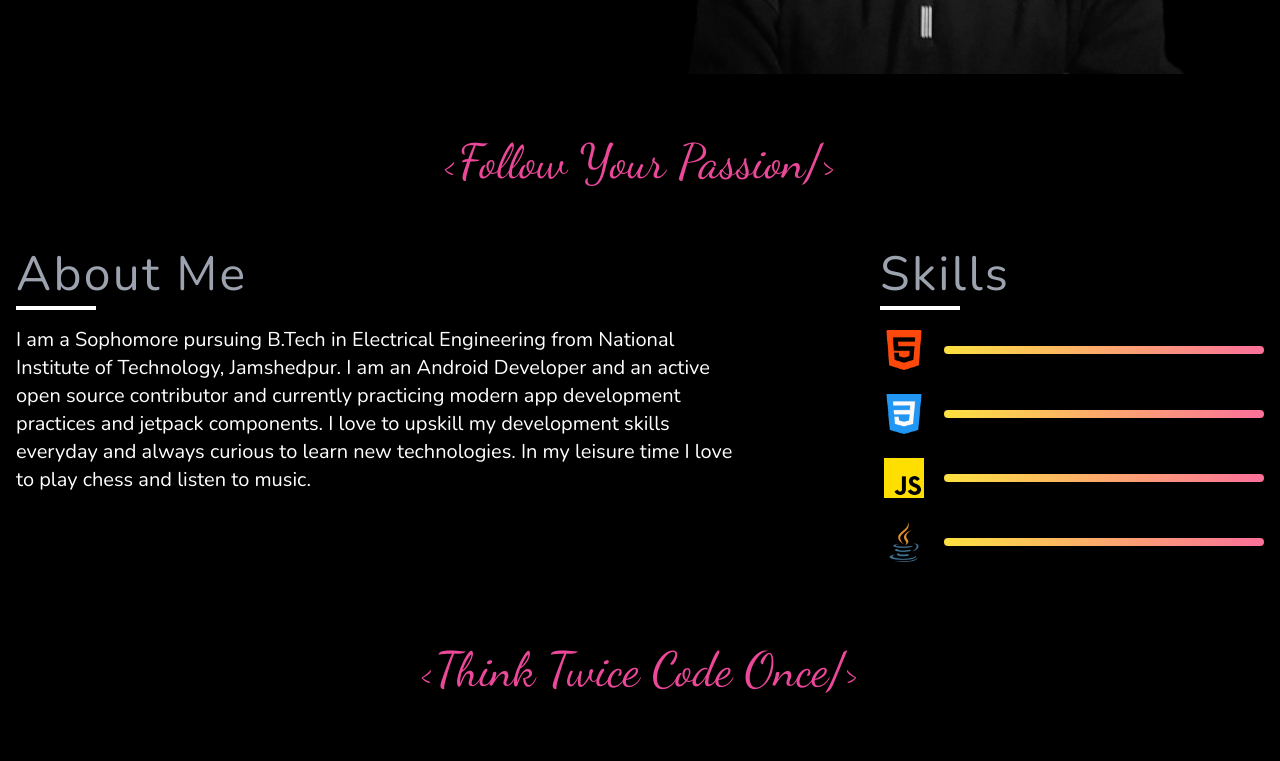
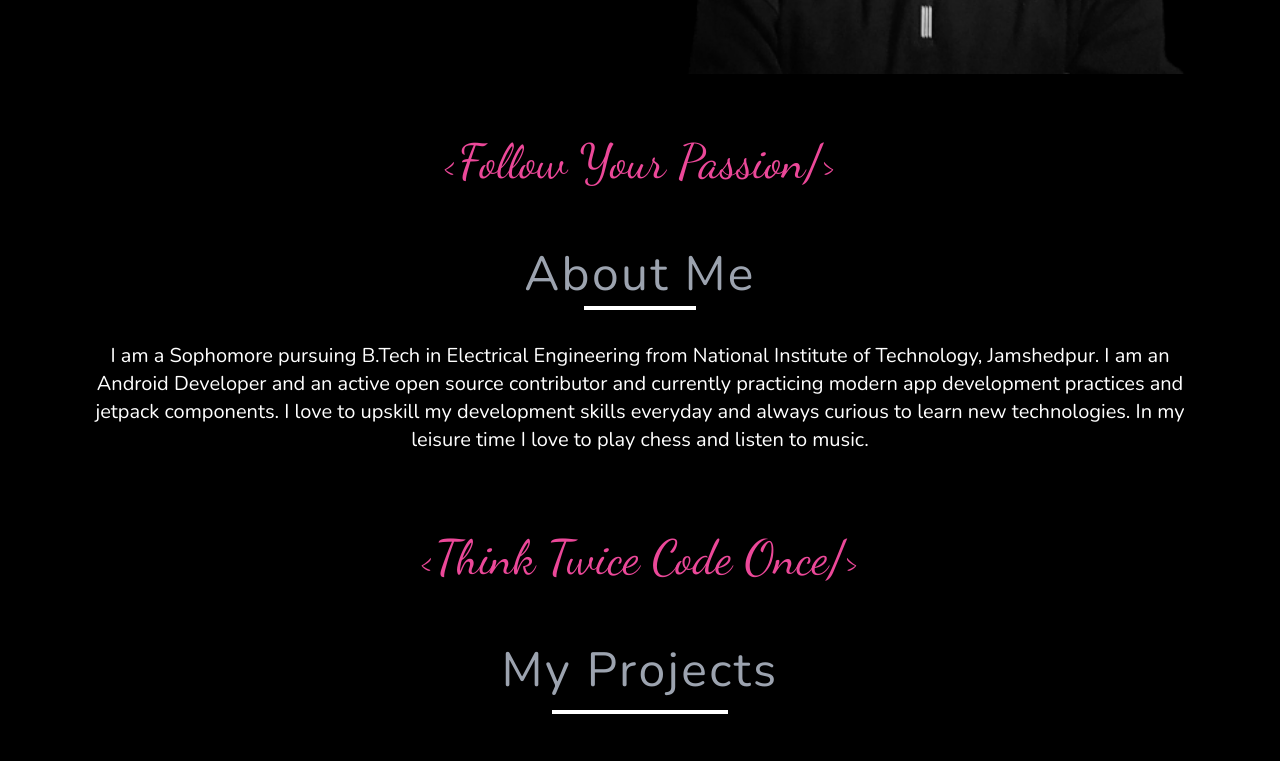
Before and after one commit to Subhadiptech/portfolio, a React (Create React App) app: page / in a window 1280 px wide. Shown: the part 490-1251 px from the top of the page. Built offline with nearby package versions, Linux system fonts and the light colour scheme; a web font is replaced by a local one.

Commit message:
about section changed

```diff
--- a/src/components/About.jsx
+++ b/src/components/About.jsx
@@ -6,24 +6,11 @@ export default function About() {
     return (
         <main className='bg-transparent sm:flex block text-white mt-16 sm:mx-4 pb-4 mx-2' id='about'>
 
-            <section className='sm:mr-4 sm:w-[70%] sm:pr-28'>
-                <h1 className='text-gray-400 text-5xl capitalize tracking-wider'>About Me</h1>
-                <div className='h-1 w-20 bg-white mt-2'></div>
-                <p className='sm:text-xl mt-4'>I am a Sophomore pursuing B.Tech in Electrical Engineering from National Institute of Technology, Jamshedpur. I am an Android Developer and an active open source contributor and currently practicing modern app development practices and jetpack components. I love to upskill my development skills everyday and always curious to learn new technologies. In my leisure time I love to play chess and listen to music.
+            <section className='flex flex-col items-center'>
+                <h1 className='text-center text-gray-400 text-5xl capitalize tracking-wider'>About Me</h1>
+                <div className='h-1 w-28 bg-white mt-2'></div>
+                <p className='sm:text-xl mt-8 mx-16 text-center'>I am a Sophomore pursuing B.Tech in Electrical Engineering from National Institute of Technology, Jamshedpur. I am an Android Developer and an active open source contributor and currently practicing modern app development practices and jetpack components. I love to upskill my development skills everyday and always curious to learn new technologies. In my leisure time I love to play chess and listen to music.
                 </p>
-            </section>
-
-            <section className='flex flex-col sm:mt-0 mt-8 sm:justify-self-center'>
-                <h1 className='text-gray-400 text-5xl capitalize tracking-wider'>Skills</h1>
-                <div className='h-1 w-20 bg-white mt-2'></div>
-
-                <Skill url='html.png' alt='html' />
-                <Skill url='css.png' alt='css' />
-                <Skill url='js.png' alt='js' />
-                <Skill url='java.png' alt='java' />
-
-
-
             </section>
         </main>
 
--- a/src/components/Head.jsx
+++ b/src/components/Head.jsx
@@ -3,7 +3,7 @@ import { GiHamburgerMenu } from 'react-icons/gi'
 import MenuList from './MenuList'
 import {BrowserRouter as Router} from "react-router-dom"
 import { HashLink as L } from 'react-router-hash-link'
-import { Scrollbars } from 'react-custom-scrollbars';
+
 
 export default function Head() {
 
```
